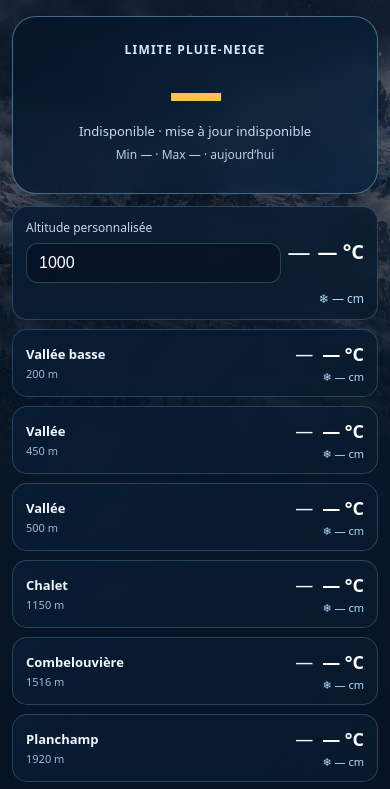
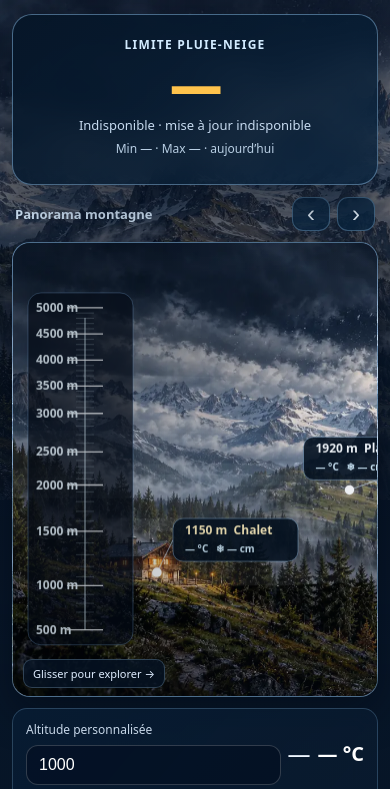
Before and after one commit to Noskarant/la-lpn, a plain HTML site: page index.html in a window 390 px wide. Shown: the top 789 px of the page. Drawn offline with Linux system fonts and the light colour scheme; no server answers; animation ran at ten frames a second.

Commit message:
Mobile : panorama animé du desktop et navigation tactile
* Ajoute le panorama Canvas desktop à la version mobile avec navigation tactile

* Vérifie les composants et le comportement responsive du panorama mobile

* Teste aussi le panorama responsive mobile dans GitHub Actions

```diff
--- a/index.html
+++ b/index.html
@@ -71,6 +71,25 @@ body{background:#06101d}
 /* Panorama alpin fixe : les repères utilisent le même cadrage que l'image */
 @media(max-width:780px){#app{background:linear-gradient(180deg,rgba(3,11,25,.45),#071628 40%,#050d1c),url('./assets/panorama.webp') center top/auto 500px no-repeat,#071628}}
 @media(min-width:781px){#hud,#panel{isolation:isolate}}
+
+/* Vue mobile immersive : moteur Canvas identique au bureau, panorama horizontal navigable. */
+@media(max-width:780px){
+ #app{padding:calc(14px + env(safe-area-inset-top)) 12px calc(22px + env(safe-area-inset-bottom));}
+ #mobileSimple{position:relative;z-index:2;width:min(100%,520px);gap:11px;}
+ .mobile-hero{padding:21px 17px;border-radius:20px;}
+ .mobile-lpn{font-size:clamp(44px,13vw,54px);}
+ .mobile-scene-bar{display:flex;align-items:center;justify-content:space-between;gap:10px;padding:1px 3px 0;color:#d9edff;font-size:13px;font-weight:750;}
+ .mobile-scene-bar .scene-controls{display:flex;align-items:center;gap:7px;}
+ .mobile-scene-bar button{width:38px;height:34px;border:1px solid rgba(154,205,244,.36);border-radius:11px;background:rgba(12,40,68,.85);color:#eaf6ff;font-size:24px;line-height:1;cursor:pointer;touch-action:manipulation;}
+ .mobile-scene-bar button:focus-visible,#mobilePanorama:focus-visible{outline:2px solid #fbbf24;outline-offset:2px;}
+ #mobilePanorama{display:block;position:relative;width:100%;height:clamp(360px,54svh,460px);overflow-x:auto;overflow-y:hidden;overscroll-behavior-x:contain;scrollbar-width:thin;scrollbar-color:rgba(136,186,229,.65) rgba(4,14,26,.55);-webkit-overflow-scrolling:touch;touch-action:pan-x pan-y;background:#071628 url('./assets/panorama.webp') center/cover no-repeat;border-radius:18px;border:1px solid rgba(151,203,246,.48);box-shadow:0 14px 40px rgba(0,4,14,.42);}
+ #mobilePanorama .scene-track{position:relative;width:900px;height:100%;}
+ #mobilePanorama canvas{display:block!important;width:100%;height:100%;position:relative;pointer-events:none;}
+ #mobilePanorama .scene-hint{position:sticky;left:10px;bottom:8px;display:inline-block;z-index:1;margin-top:-32px;margin-left:10px;margin-bottom:9px;padding:6px 9px;border-radius:9px;background:rgba(5,19,36,.83);border:1px solid rgba(173,213,243,.25);color:#dfedff;font-size:11px;pointer-events:none;white-space:nowrap;}
+ .mobile-grid{gap:9px;}
+}
+@media(max-width:360px){#mobilePanorama{height:360px}.mobile-scene-bar{font-size:12px}}
+
 </style>
 </head>
 <body>
@@ -83,6 +102,18 @@ body{background:#06101d}
       <div class="mobile-sub" id="m-weather">Chargement météo…</div>
       <div class="mobile-range" id="m-lpn-daily">Min — · Max — aujourd’hui</div><div class="mobile-range" id="m-method"></div>
     </section>
+
+    <div class="mobile-scene-bar">
+      <span>Panorama montagne</span>
+      <div class="scene-controls">
+        <button type="button" id="scene-prev" aria-label="Voir les altitudes plus basses">‹</button>
+        <button type="button" id="scene-next" aria-label="Voir les altitudes plus hautes">›</button>
+      </div>
+    </div>
+    <div id="mobilePanorama" role="region" aria-label="Panorama météorologique interactif, faire défiler horizontalement" tabindex="0">
+      <div class="scene-track" id="mobileCanvasTrack"></div>
+      <span class="scene-hint">Glisser pour explorer →</span>
+    </div>
     <section class="mobile-grid">
       <div class="mobile-custom">
         <label for="m-alt">Altitude personnalisée</label>
@@ -131,11 +162,30 @@ body{background:#06101d}
 const cv=document.getElementById('c'),ctx=cv.getContext('2d'),$=id=>document.getElementById(id);const scenicPhoto=new Image();let photoReady=false;scenicPhoto.onload=()=>{photoReady=true};scenicPhoto.onerror=()=>{photoReady=false;console.warn('Panorama local indisponible : relief de secours')};scenicPhoto.src='./assets/panorama.webp';
 if(!CanvasRenderingContext2D.prototype.roundRect){CanvasRenderingContext2D.prototype.roundRect=function(x,y,w,h,r){this.beginPath();this.moveTo(x+r,y);this.arcTo(x+w,y,x+w,y+h,r);this.arcTo(x+w,y+h,x,y+h,r);this.arcTo(x,y+h,x,y,r);this.arcTo(x,y,x+w,y,r);this.closePath();return this;}}
 let dpr=1,mouse={x:.5,y:.5,tx:.5,ty:.5};
-function resize(){dpr=Math.max(1,Math.min(2,devicePixelRatio||1));cv.width=Math.floor(innerWidth*dpr);cv.height=Math.floor(innerHeight*dpr);ctx.setTransform(dpr,0,0,dpr,0,0)}
-addEventListener('resize',resize,{passive:true});addEventListener('mousemove',e=>{mouse.tx=e.clientX/innerWidth;mouse.ty=e.clientY/innerHeight},{passive:true});resize();
-const W=()=>innerWidth,H=()=>innerHeight,A_MIN=450,A_MAX=4810;
+function syncSceneHost(){
+  if(matchMedia('(max-width: 780px)').matches){
+    const holder=$('mobileCanvasTrack');
+    if(cv.parentElement!==holder)holder.appendChild(cv);
+  }else{
+    const app=$('app'),mobile=$('mobileSimple');
+    if(cv.parentElement!==app)app.insertBefore(cv,mobile);
+  }
+}
+function resize(){
+  syncSceneHost();
+  dpr=Math.max(1,Math.min(2,devicePixelRatio||1));
+  const rect=cv.getBoundingClientRect();
+  cv.width=Math.max(1,Math.round(rect.width*dpr));
+  cv.height=Math.max(1,Math.round(rect.height*dpr));
+  ctx.setTransform(dpr,0,0,dpr,0,0);
+}
+addEventListener('resize',resize,{passive:true});
+addEventListener('mousemove',e=>{if(isMobileScene())return;mouse.tx=e.clientX/innerWidth;mouse.ty=e.clientY/innerHeight},{passive:true});
+resize();
+const isMobileScene=()=>matchMedia('(max-width: 780px)').matches;
+const W=()=>cv.clientWidth||innerWidth,H=()=>cv.clientHeight||innerHeight,A_MIN=450,A_MAX=4810;
 function clamp(v,a,b){return Math.max(a,Math.min(b,v))}function lerp(a,b,t){return a+(b-a)*t}function hash(n){return (Math.sin(n*127.1)*43758.5453)%1}
-function leftPad(){return W()<780?88:128}function rightPad(){return W()<780?22:340}function sx(f,depth=1){const px=(mouse.x-.5)*26*depth;return leftPad()+f*Math.max(1,W()-leftPad()-rightPad())+px}
+function leftPad(){return isMobileScene()?86:(W()<780?88:128)}function rightPad(){return isMobileScene()?18:(W()<780?22:340)}function sx(f,depth=1){const px=(mouse.x-.5)*26*depth;return leftPad()+f*Math.max(1,W()-leftPad()-rightPad())+px}
 function ay(a,depth=1){const py=(mouse.y-.5)*16*depth;return H()*.92-(a-A_MIN)/(A_MAX-A_MIN)*(H()*.80)+py}
 const RIDGE=[[0,520],[.035,560],[.08,680],[.13,860],[.19,1150],[.255,1500],[.325,1830],[.395,2200],[.47,2630],[.545,3090],[.615,3600],[.67,4150],[.713,4580],[.742,4810],[.782,4350],[.845,3300],[.91,1950],[1.04,850]];
 const BACK1=[[0,700],[.1,1200],[.22,900],[.38,1900],[.5,1500],[.66,2600],[.78,1900],[1,1150]];
@@ -319,8 +369,21 @@ function fog(){const active=state.lpnSmooth<1900||state.wtype==='cloud'||state.w
 function altimeter(){const x=72,top=axisY(5000),bottom=axisY(500);ctx.save();ctx.fillStyle='rgba(3,13,27,.69)';ctx.strokeStyle='rgba(134,185,235,.33)';ctx.lineWidth=1;ctx.beginPath();ctx.roundRect(15,top-15,105,bottom-top+30,13);ctx.fill();ctx.stroke();ctx.strokeStyle='rgba(220,242,255,.78)';ctx.beginPath();ctx.moveTo(x,top+10);ctx.lineTo(x,bottom);ctx.stroke();for(let a=500;a<=5000;a+=100){const y=axisY(a);const major=a%500===0;ctx.strokeStyle=major?'rgba(245,250,255,.88)':'rgba(210,232,246,.30)';ctx.lineWidth=major?1.3:.75;ctx.beginPath();ctx.moveTo(x-(major?18:9),y);ctx.lineTo(x+(major?18:9),y);ctx.stroke();if(major){ctx.font='700 12px system-ui';ctx.textAlign='left';ctx.fillStyle='#e5f4ff';ctx.fillText(a+' m',23,y+4)}}if(state.hasData){const y=axisY(state.lpnSmooth);ctx.fillStyle='#fbbf24';ctx.beginPath();ctx.moveTo(x+34,y);ctx.lineTo(x+8,y-10);ctx.lineTo(x+8,y+10);ctx.closePath();ctx.fill()}ctx.restore()}
 function lpnLine(){const y=axisY(state.lpnSmooth),pulse=.8+.2*Math.sin(state.tick*.045);ctx.save();ctx.strokeStyle='rgba(251,191,36,'+pulse+')';ctx.lineWidth=2.5;ctx.setLineDash([12,8]);ctx.beginPath();ctx.moveTo(130,y);ctx.lineTo(W()-rightPad()+8,y);ctx.stroke();ctx.setLineDash([]);const txt='LPN '+Math.round(state.lpnSmooth)+' m';ctx.font='900 19px system-ui';const tw=ctx.measureText(txt).width,bx=clamp(168,130,Math.max(130,W()-tw-40));ctx.fillStyle='rgba(3,16,31,.91)';ctx.strokeStyle='rgba(251,191,36,.80)';ctx.beginPath();ctx.roundRect(bx,y-39,tw+24,34,9);ctx.fill();ctx.stroke();ctx.fillStyle='#fbbf24';ctx.fillText(txt,bx+12,y-15);ctx.font='700 13px system-ui';ctx.fillStyle='#cdeafa';ctx.fillText('❄ neige probable au-dessus',bx+5,y+24);ctx.fillText('💧 pluie probable en-dessous',bx+5,y+45);ctx.restore()}
 function chalet(){const [x,y]=ridgePointAt(1150);ctx.save();ctx.translate(x+24,y-4);ctx.scale(1.15,1.15);ctx.fillStyle='#7c2d12';ctx.strokeStyle='rgba(255,255,255,.5)';ctx.lineWidth=1;ctx.beginPath();ctx.moveTo(-16,-8);ctx.lineTo(0,-23);ctx.lineTo(16,-8);ctx.closePath();ctx.fill();ctx.stroke();ctx.fillStyle='#a16207';ctx.fillRect(-12,-8,24,18);ctx.fillStyle='#fde68a';ctx.fillRect(-4,1,8,9);ctx.fillStyle='#bae6fd';ctx.fillRect(-9,-4,6,5);ctx.fillRect(3,-4,6,5);ctx.restore()}
-function label(altitude,name,metrics,x,y,axp,ayp,color='#f8fbff'){ctx.save();const small=W()<1130,bold=small?13:15,sub=small?12:13;ctx.font='750 '+bold+'px system-ui';const nameLine=altitude+' m  '+name,width1=ctx.measureText(nameLine).width;ctx.font='650 '+sub+'px system-ui';const width2=ctx.measureText(metrics).width;const w=Math.max(144,Math.min(238,Math.max(width1,width2)+27)),h=small?51:57;let lx=clamp(x,114,Math.max(114,W()-rightPad()-w-8)),ly=clamp(y,120,H()-h-18);ctx.strokeStyle='rgba(195,222,246,.65)';ctx.lineWidth=1;ctx.beginPath();ctx.moveTo(axp,ayp);ctx.lineTo(lx+(lx>axp?0:w),ly+h*.5);ctx.stroke();ctx.fillStyle='rgba(4,18,33,.88)';ctx.strokeStyle='rgba(156,202,242,.43)';ctx.beginPath();ctx.roundRect(lx,ly,w,h,10);ctx.fill();ctx.stroke();ctx.fillStyle=color;ctx.font='800 '+bold+'px system-ui';ctx.fillText(nameLine,lx+12,ly+(small?19:22));ctx.fillStyle='#cce7f8';ctx.font='650 '+sub+'px system-ui';ctx.fillText(metrics,lx+12,ly+(small?39:44));ctx.fillStyle='#f8fbff';ctx.shadowColor='rgba(255,255,255,.6)';ctx.shadowBlur=8;ctx.beginPath();ctx.arc(axp,ayp,4.7,0,Math.PI*2);ctx.fill();ctx.restore()}
-function labels(){for(const pt of TERRAIN_ANCHORS){const [x,y]=photoPoint(pt.u,pt.v),m=state.points[String(pt.a)],est=!(m&&Number.isFinite(m.temp)),temp=est?tempAt(state.T,pt.a):m.temp,t=Number.isFinite(temp)?(est?'≈ ':'')+temp.toFixed(1)+' °C':'— °C',depth=m&&Number.isFinite(m.snow)?m.snow+' cm':'— cm';label(pt.a,pt.name,t+'   ❄ '+depth,x+pt.ox,y+pt.oy,x,y,pt.color||'#f5faff')}}
+function label(altitude,name,metrics,x,y,axp,ayp,color='#f8fbff'){ctx.save();const mobile=isMobileScene(),small=W()<1130,bold=mobile?12:(small?13:15),sub=mobile?10:(small?12:13);ctx.font='750 '+bold+'px system-ui';const nameLine=altitude+' m  '+name,width1=ctx.measureText(nameLine).width;ctx.font='650 '+sub+'px system-ui';const width2=ctx.measureText(metrics).width;const w=Math.max(mobile?125:144,Math.min(mobile?166:238,Math.max(width1,width2)+(mobile?19:27))),h=mobile?43:(small?51:57);let lx=clamp(x,mobile?104:114,Math.max(mobile?104:114,W()-rightPad()-w-8)),ly=clamp(y,mobile?10:120,H()-h-(mobile?8:18));ctx.strokeStyle='rgba(195,222,246,.65)';ctx.lineWidth=1;ctx.beginPath();ctx.moveTo(axp,ayp);ctx.lineTo(lx+(lx>axp?0:w),ly+h*.5);ctx.stroke();ctx.fillStyle='rgba(4,18,33,.88)';ctx.strokeStyle='rgba(156,202,242,.43)';ctx.beginPath();ctx.roundRect(lx,ly,w,h,10);ctx.fill();ctx.stroke();ctx.fillStyle=color;ctx.font='800 '+bold+'px system-ui';ctx.fillText(nameLine,lx+12,ly+(mobile?16:(small?19:22)));ctx.fillStyle='#cce7f8';ctx.font='650 '+sub+'px system-ui';ctx.fillText(metrics,lx+12,ly+(mobile?34:(small?39:44)));ctx.fillStyle='#f8fbff';ctx.shadowColor='rgba(255,255,255,.6)';ctx.shadowBlur=8;ctx.beginPath();ctx.arc(axp,ayp,4.7,0,Math.PI*2);ctx.fill();ctx.restore()}
+function labels(){
+ const mobile=isMobileScene();
+ const choices=mobile?new Set([1150,1920,2400,3200,4810]):null;
+ const offsets={1150:[16,-54],1920:[-46,-53],2400:[23,-74],3200:[-8,-72],4810:[18,-55]};
+ for(const pt of TERRAIN_ANCHORS){
+   if(mobile&&!choices.has(pt.a))continue;
+   const [x,y]=photoPoint(pt.u,pt.v),m=state.points[String(pt.a)];
+   const est=!(m&&Number.isFinite(m.temp)),temp=est?tempAt(state.T,pt.a):m.temp;
+   const t=Number.isFinite(temp)?(est?'≈ ':'')+temp.toFixed(1)+' °C':'— °C';
+   const depth=m&&Number.isFinite(m.snow)?m.snow+' cm':'— cm';
+   const [ox,oy]=mobile?offsets[pt.a]:[pt.ox,pt.oy];
+   label(pt.a,pt.name,t+'   ❄ '+depth,x+ox,y+oy,x,y,pt.color||'#f5faff');
+ }
+}
 function vignette(){ctx.save();const g=ctx.createRadialGradient(W()*.55,H()*.45,Math.min(W(),H())*.2,W()*.55,H()*.45,Math.max(W(),H())*.75);g.addColorStop(0,'rgba(0,0,0,0)');g.addColorStop(1,'rgba(0,0,0,.36)');ctx.fillStyle=g;ctx.fillRect(0,0,W(),H());ctx.restore()}
 // Correspondance graphique entre le panorama (1600 × 800) et les altitudes : visuel schématique, non géoréférencé.
 const TERRAIN_ANCHORS=[
@@ -339,7 +402,11 @@ function photoPoint(u,v){const t=photoTransform();return[t.x+u*t.w,t.y+v*t.h]}
 function axisY(a){const pts=TERRAIN_ANCHORS;let j=1;while(j<pts.length-1&&pts[j].a<a)j++;const low=pts[j-1],high=pts[j];const ratio=(a-low.a)/(high.a-low.a);return photoPoint(.5,low.v+(high.v-low.v)*ratio)[1]}
 
 function drawScenery(){const {x,y,w,h}=photoTransform();ctx.drawImage(scenicPhoto,x,y,w,h);let grade=ctx.createLinearGradient(0,0,0,H());grade.addColorStop(0,'rgba(2,11,25,.30)');grade.addColorStop(.30,'rgba(5,18,34,.06)');grade.addColorStop(.70,'rgba(3,13,26,.06)');grade.addColorStop(1,'rgba(2,11,24,.40)');ctx.fillStyle=grade;ctx.fillRect(0,0,W(),H())}
-function frame(){state.tick++;mouse.x+=((mouse.tx||.5)-mouse.x)*.04;mouse.y+=((mouse.ty||.5)-mouse.y)*.04;state.lpnSmooth+=(state.lpn-state.lpnSmooth)*.035;ctx.clearRect(0,0,W(),H());if(photoReady){drawScenery();if(['rain','snow','thunder'].includes(state.wtype))particles();if(state.wtype==='thunder')lightning();fog()}else{sky();sunMoon();backgroundMountains();weather();mainMountain();fog();chalet()}if(state.hasData)lpnLine();altimeter();labels();vignette();requestAnimationFrame(frame)}
+let lastMobileFrame=0;
+function frame(timestamp=0){
+ if(isMobileScene()&&timestamp-lastMobileFrame<33){requestAnimationFrame(frame);return;}
+ lastMobileFrame=timestamp;
+ state.tick++;mouse.x+=((mouse.tx||.5)-mouse.x)*.04;mouse.y+=((mouse.ty||.5)-mouse.y)*.04;state.lpnSmooth+=(state.lpn-state.lpnSmooth)*.035;ctx.clearRect(0,0,W(),H());if(photoReady){drawScenery();if(['rain','snow','thunder'].includes(state.wtype))particles();if(state.wtype==='thunder')lightning();fog()}else{sky();sunMoon();backgroundMountains();weather();mainMountain();fog();chalet()}if(state.hasData)lpnLine();altimeter();labels();vignette();requestAnimationFrame(frame)}
 const MODEL_POINTS=[{a:200,lat:45.45,lon:6.50},{a:450,lat:45.45,lon:6.50},{a:500,lat:45.45,lon:6.50},{a:1150,lat:45.45,lon:6.50},{a:1516,lat:45.45,lon:6.50},{a:1920,lat:45.45,lon:6.50},{a:2400,lat:45.45,lon:6.50},{a:2832,lat:45.45,lon:6.50},{a:3200,lat:45.295,lon:6.583},{a:3842,lat:45.879,lon:6.887},{a:4810,lat:45.833,lon:6.865}];function hourlyIndex(doc){const arr=doc.hourly&&doc.hourly.time||[],iso=(doc.current&&doc.current.time||'').slice(0,13),idx=arr.findIndex(t=>t.slice(0,13)===iso);return idx<0?0:idx}function modelPoint(doc){const h=hourlyIndex(doc),sd=doc.hourly&&doc.hourly.snow_depth&&doc.hourly.snow_depth[h],t=doc.current&&doc.current.temperature_2m;return{temp:Number.isFinite(t)?t:null,snow:Number.isFinite(sd)?Math.max(0,Math.round(sd*100)):null}}
 
 /* Extrêmes du jour civil (heure Europe/Paris), calculés exclusivement depuis les données horaires Open-Meteo. */
@@ -466,7 +533,10 @@ function updateDom(error){
  $('m-src').textContent=error?'Open-Meteo · données précédentes':'Source : Open-Meteo';
 }
 
-if(matchMedia('(max-width: 780px)').matches){$('panel').classList.add('closed');$('toggle').textContent='‹'}$('toggle').onclick=()=>{$('panel').classList.toggle('closed');$('toggle').textContent=$('panel').classList.contains('closed')?'‹':'›'};$('refresh').onclick=fetchW;
+if(matchMedia('(max-width: 780px)').matches){$('panel').classList.add('closed');$('toggle').textContent='‹'}
+$('scene-prev').onclick=()=>$('mobilePanorama').scrollBy({left:-$('mobilePanorama').clientWidth*.75,behavior:'smooth'});
+$('scene-next').onclick=()=>$('mobilePanorama').scrollBy({left:$('mobilePanorama').clientWidth*.75,behavior:'smooth'});
+$('toggle').onclick=()=>{$('panel').classList.toggle('closed');$('toggle').textContent=$('panel').classList.contains('closed')?'‹':'›'};$('refresh').onclick=fetchW;
 $('m-alt').oninput=updateCustomAltitude;
 fetchW();frame();setInterval(fetchW,600000);
 </script>
```
Also changed, not shown: 2 other files.
